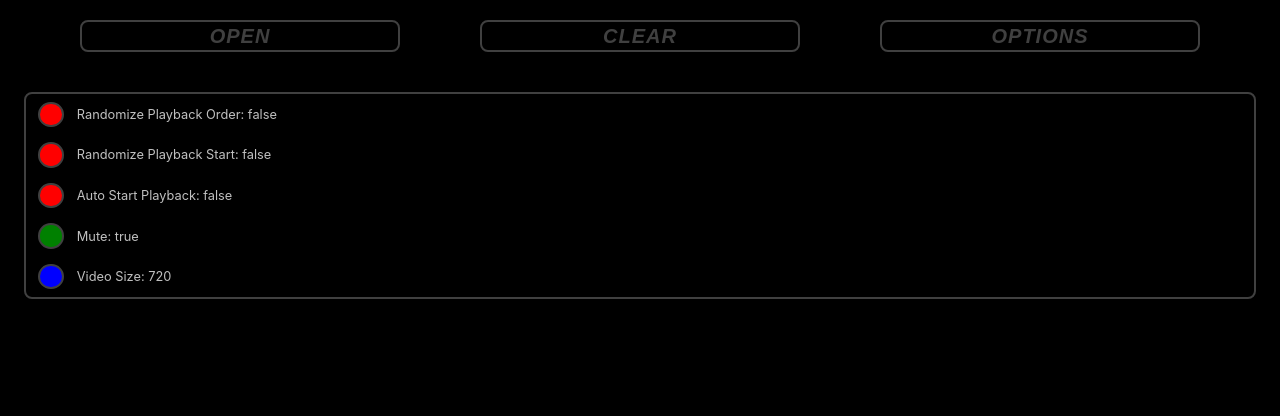
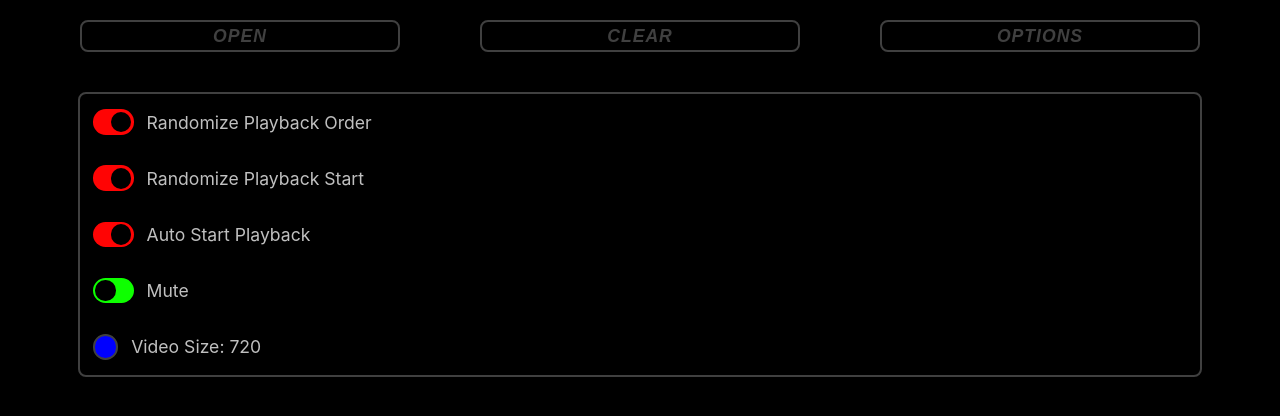
Before and after one commit to pvburger/vallery, a React (Vite) app: page / in a window 1280 px wide. Both pictures are taken after a click on the button "OPTIONS". Shown: the top 416 px of the page. Built offline with nearby package versions, Linux system fonts and the light colour scheme.

Commit message:
Added stylized toggle buttons to Menu component; modified css for some elements

```diff
--- a/src/components/Menu.tsx
+++ b/src/components/Menu.tsx
@@ -1,4 +1,5 @@
 import type { MenuProps } from '../../types';
+import Toggle from './Toggle';
 
 export default function Menu(props: MenuProps) {
   const { randOrder, randStart, autoStart, mute, vWidth } = props;
@@ -25,42 +26,32 @@ export default function Menu(props: MenuProps) {
   return (
     <div className='menus'>
       <div className='menuEntry'>
-        <button
-          className='toggle'
-          style={{ backgroundColor: getColor(randOrder.get()) }}
-          onClick={() => randOrder.set(!randOrder.get())}
-        ></button>
-        <p className='menuEntryTxt'>
-          Randomize Playback Order: {`${randOrder.get()}`}
-        </p>
+        <Toggle
+          togBool={randOrder.get()}
+          togFunction={() => randOrder.set(!randOrder.get())}
+        ></Toggle>
+        <p className='menuEntryTxt'>Randomize Playback Order</p>
       </div>
       <div className='menuEntry'>
-        <button
-          className='toggle'
-          style={{ backgroundColor: getColor(randStart.get()) }}
-          onClick={() => randStart.set(!randStart.get())}
-        ></button>
-        <p className='menuEntryTxt'>
-          Randomize Playback Start: {`${randStart.get()}`}
-        </p>
+        <Toggle
+          togBool={randStart.get()}
+          togFunction={() => randStart.set(!randStart.get())}
+        ></Toggle>
+        <p className='menuEntryTxt'>Randomize Playback Start</p>
       </div>
       <div className='menuEntry'>
-        <button
-          className='toggle'
-          style={{ backgroundColor: getColor(autoStart.get()) }}
-          onClick={() => autoStart.set(!autoStart.get())}
-        ></button>
-        <p className='menuEntryTxt'>
-          Auto Start Playback: {`${autoStart.get()}`}
-        </p>
+        <Toggle
+          togBool={autoStart.get()}
+          togFunction={() => autoStart.set(!autoStart.get())}
+        ></Toggle>
+        <p className='menuEntryTxt'>Auto Start Playback</p>
       </div>
       <div className='menuEntry'>
-        <button
-          className='toggle'
-          style={{ backgroundColor: getColor(mute.get()) }}
-          onClick={() => mute.set(!mute.get())}
-        ></button>
-        <p className='menuEntryTxt'>Mute: {`${mute.get()}`}</p>
+        <Toggle
+          togBool={mute.get()}
+          togFunction={() => mute.set(!mute.get())}
+        ></Toggle>
+        <p className='menuEntryTxt'>Mute</p>
       </div>
       <div className='menuEntry'>
         <button
--- /dev/null
+++ b/src/components/Toggle.tsx
@@ -0,0 +1,24 @@
+import type { ToggleProps } from '../../types';
+
+export default function Toggle(props: ToggleProps) {
+  const { togBool, togFunction } = props;
+
+  // function to establish color for toggle buttons
+  const getColor = (inp: boolean): string => {
+    if (inp === true) return '#0eff00';
+    return '#ff0404';
+  };
+
+  return (
+    <button
+      className='togglePill'
+      style={{
+        backgroundColor: getColor(togBool),
+        justifyContent: togBool ? 'left' : 'right',
+      }}
+      onClick={() => togFunction()}
+    >
+      <div className='toggleThumb'></div>
+    </button>
+  );
+}
--- a/src/index.css
+++ b/src/index.css
@@ -45,17 +45,17 @@ body {
   border-color: #404040;
   border-radius: 1vh;
   background-color: black;
-  font-size: 1.25rem;
+  font-size: 2.2vh;
   font-style: italic;
   font-weight: bold;
   color: #404040;
   letter-spacing: 1px;
   width: 25vw;
   height: 4vh;
-  display: flex;
+  /* display: flex;
   flex-direction: row;
   justify-content: center;
-  align-items: center;
+  align-items: center; */
 }
 
 .menus {
@@ -63,13 +63,13 @@ body {
   border-width: 2px;
   border-color: #404040;
   border-radius: 1vh;
-  width: 96vw;
+  width: 87.5vw;
   color: #c0c0c0;
 }
 
 .menuEntry {
   margin-left: 1vw;
-  font-size: 1vw;
+  font-size: 2.2vh;
   display: flex;
   flex-direction: row;
   align-items: center;
@@ -118,3 +118,25 @@ body {
   display: flex;
   flex-direction: column;
 }
+
+.togglePill {
+  margin: 0;
+  padding-left: 0.2vw;
+  padding-right: 0.2vw;
+  height: 2vw;
+  width: 3.2vw;
+  border: none;
+  border-radius: 1vw;
+  display: flex;
+  flex-direction: row;
+  align-items: center;
+}
+
+.toggleThumb {
+  margin: 0;
+  height: 1.6vw;
+  width: 1.6vw;
+  border: none;
+  border-radius: 0.8vw;
+  background-color: black;
+}
--- a/types.ts
+++ b/types.ts
@@ -43,6 +43,11 @@ export type VideoItemProps = {
   randStart: boolean;
 };
 
+export type ToggleProps = {
+  togBool: boolean;
+  togFunction: () => void;
+};
+
 export type ValSettings = {
   randOrder: boolean;
   randStart: boolean;
```
Also changed, not shown: 1 other file (tests, documents, lock files or other folders).
